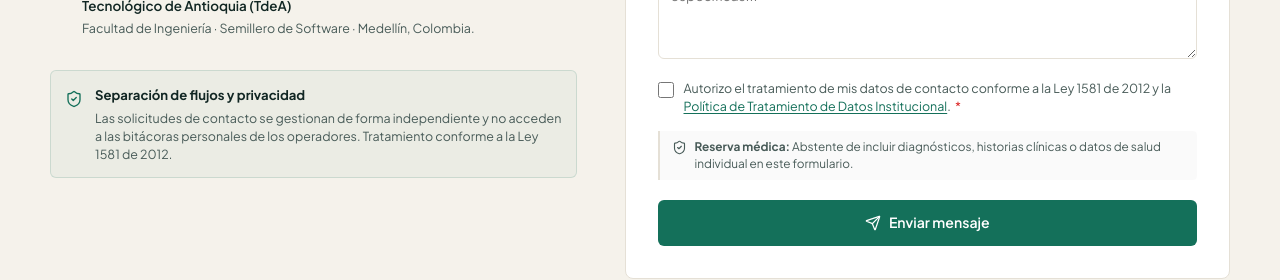
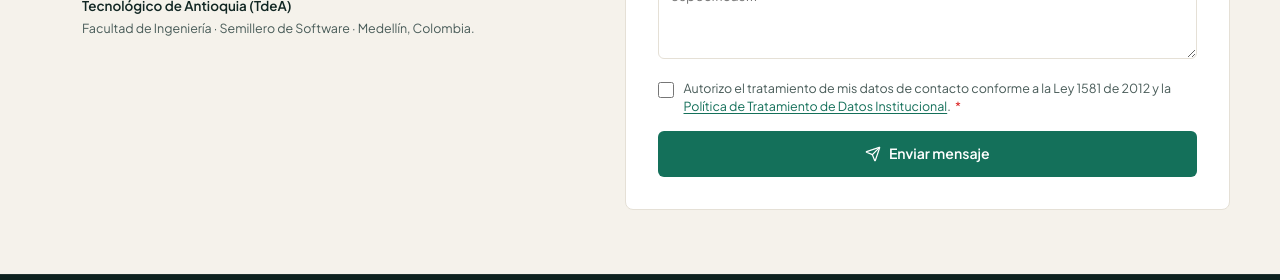
Before and after one commit to SODI1999/Pulso360, a React (Vite) app in the folder frontend/: page /contactenos in a window 1280 px wide. Shown: the part 584-864 px from the top of the page. Built offline with nearby package versions, Linux system fonts and the light colour scheme; no server answers.

Commit message:
fix(contactenos): remover tarjetas redundantes de disclaimer y protocolo

```diff
--- a/frontend/src/features/landing/components/ContactForm.jsx
+++ b/frontend/src/features/landing/components/ContactForm.jsx
@@ -228,13 +228,6 @@ export function ContactForm() {
               )}
             </div>
 
-            <div className="contact-health-disclaimer">
-              <Icon name="shieldCheck" size={15} className="disclaimer-icon" />
-              <span>
-                <strong>Reserva médica:</strong> Abstente de incluir diagnósticos, historias clínicas o datos de salud individual en este formulario.
-              </span>
-            </div>
-
             <button className="form-submit" type="submit">
               <Icon name="send" size={16} />
               <span>Enviar mensaje</span>
--- a/frontend/src/features/landing/pages/ContactenosPage.jsx
+++ b/frontend/src/features/landing/pages/ContactenosPage.jsx
@@ -1,5 +1,5 @@
 // src/features/landing/pages/ContactenosPage.jsx
-// Vista de contacto directo y acompañamiento institucional para centros de contacto (BPO) y áreas de SST
+// Vista de contacto directo y acompañamiento para centros de contacto (BPO) y áreas de SST
 
 import { useEffect } from 'react';
 import { Navbar } from '../components/Navbar';
@@ -62,19 +62,6 @@ export function ContactenosPage() {
                   </div>
                 </div>
               </div>
-
-              <div className="contact-privacy-guarantee">
-                <div className="privacy-badge-icon" aria-hidden="true">
-                  <Icon name="shieldCheck" size={18} />
-                </div>
-                <div className="privacy-text-block">
-                  <strong className="privacy-title">Separación de flujos y privacidad</strong>
-                  <p className="privacy-desc">
-                    Las solicitudes de contacto se gestionan de forma independiente y no acceden a las bitácoras
-                    personales de los operadores. Tratamiento conforme a la Ley 1581 de 2012.
-                  </p>
-                </div>
-              </div>
             </div>
 
             {/* Columna Derecha: Formulario de Contacto */}
--- a/frontend/src/styles/contactenos.css
+++ b/frontend/src/styles/contactenos.css
@@ -111,43 +111,6 @@
 }
 
 .channel-meta {
-  font-size: 0.78rem;
-  line-height: 1.45;
-  color: var(--landing-body, #485B58);
-  margin: 0;
-}
-
-/* Nota de privacidad y separación de flujos */
-.contact-privacy-guarantee {
-  display: flex;
-  gap: 12px;
-  align-items: flex-start;
-  background: rgba(20, 112, 90, 0.04);
-  border: 1px solid rgba(20, 112, 90, 0.15);
-  border-radius: 6px;
-  padding: 14px;
-  margin-top: 8px;
-}
-
-.privacy-badge-icon {
-  color: var(--landing-emerald, #14705A);
-  flex-shrink: 0;
-  margin-top: 2px;
-}
-
-.privacy-text-block {
-  display: flex;
-  flex-direction: column;
-  gap: 4px;
-}
-
-.privacy-title {
-  font-size: 0.82rem;
-  font-weight: 700;
-  color: var(--landing-ink, #112623);
-}
-
-.privacy-desc {
   font-size: 0.78rem;
   line-height: 1.45;
   color: var(--landing-body, #485B58);
@@ -324,27 +287,6 @@
   border-radius: 2px;
 }
 
-/* Disclaimer reserva médica */
-.contact-health-disclaimer {
-  display: flex;
-  align-items: flex-start;
-  gap: 8px;
-  background: rgba(0, 0, 0, 0.02);
-  border-left: 2px solid var(--landing-line, #E5E0D6);
-  padding: 8px 12px;
-  border-radius: 0 4px 4px 0;
-  margin-bottom: 20px;
-  font-size: 0.74rem;
-  line-height: 1.4;
-  color: var(--landing-body, #485B58);
-}
-
-.disclaimer-icon {
-  color: var(--landing-body, #485B58);
-  flex-shrink: 0;
-  margin-top: 1px;
-}
-
 /* Botón de Envío */
 .form-submit {
   width: 100%;
```
